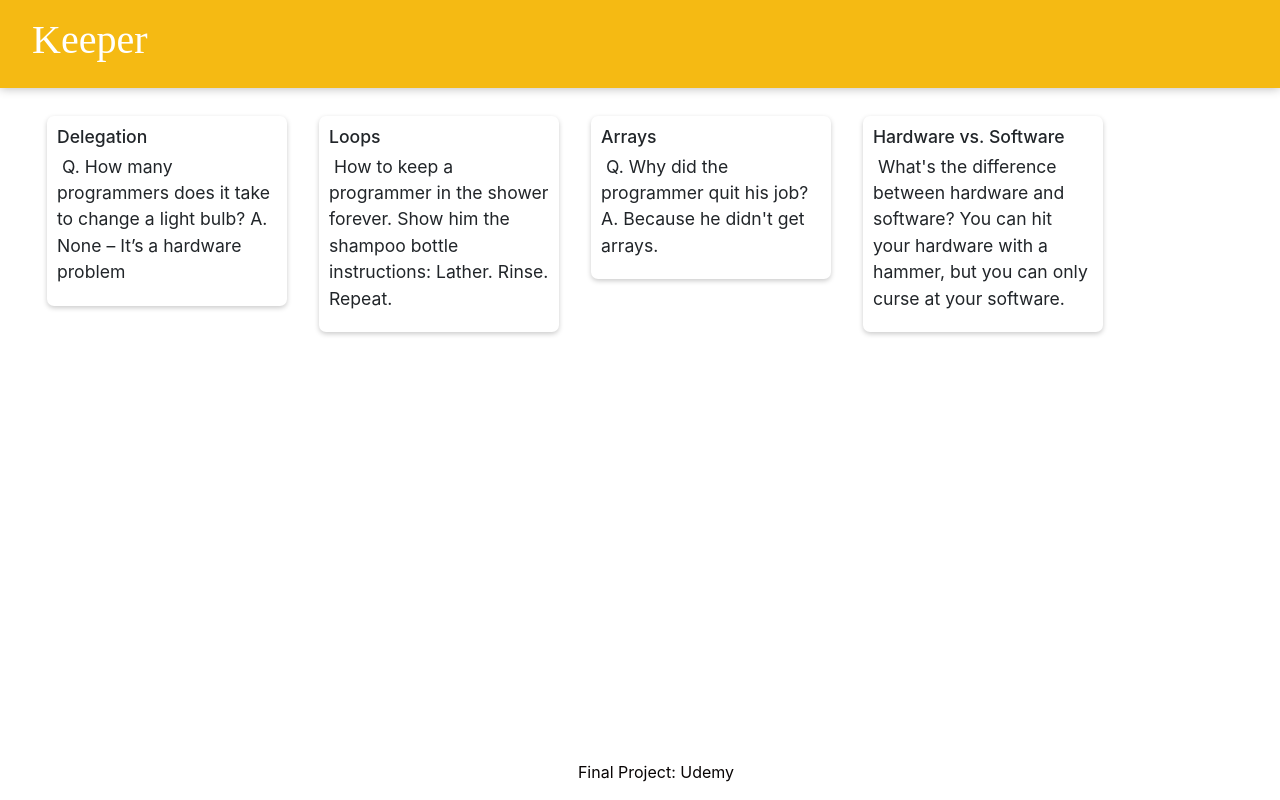
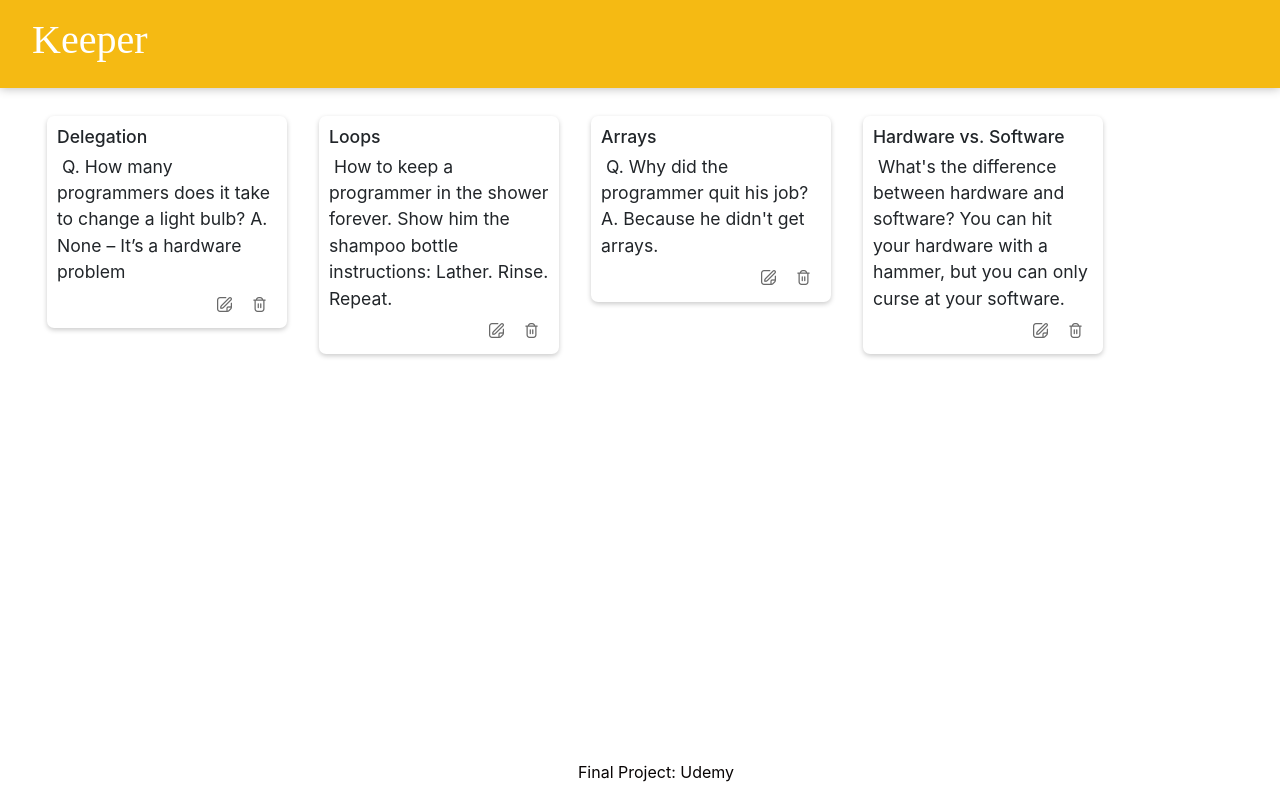
Before and after one commit to ejaysrngy/Note-app, a React (Create React App) app: page / in a window 1280 px wide. Built offline with nearby package versions, Linux system fonts and the light colour scheme; a web font is replaced by a local one.

Commit message:
add icons

```diff
--- a/public/index.html
+++ b/public/index.html
@@ -11,6 +11,7 @@
       href="https://stackpath.bootstrapcdn.com/bootstrap/4.3.1/css/bootstrap.min.css"
       integrity="sha384-ggOyR0iXCbMQv3Xipma34MD+dH/1fQ784/j6cY/iJTQUOhcWr7x9JvoRxT2MZw1T"
       crossorigin="anonymous">
+      <link rel='stylesheet' href='https://cdn-uicons.flaticon.com/uicons-regular-rounded/css/uicons-regular-rounded.css'>
   </head>
 
   <body>
--- a/public/styles.css
+++ b/public/styles.css
@@ -58,3 +58,13 @@ footer p {
 .note-container {
   margin: 1% auto;
 }
+
+.note .icons{
+  font-size: 15px;
+  text-align: right;
+}
+
+.note .icons i {
+  color: dimgray;
+  padding: 10px;
+}
--- a/src/Note.jsx
+++ b/src/Note.jsx
@@ -6,6 +6,10 @@ function Note(props) {
         <div className="note">
             <h1> {props.title} </h1>
             <p> {props.content} </p>
+            <div className="icons">
+                <i className="fi fi-rr-edit"></i>
+                <i className="fi fi-rr-trash"></i>
+            </div>
         </div>
     )
 }
```
